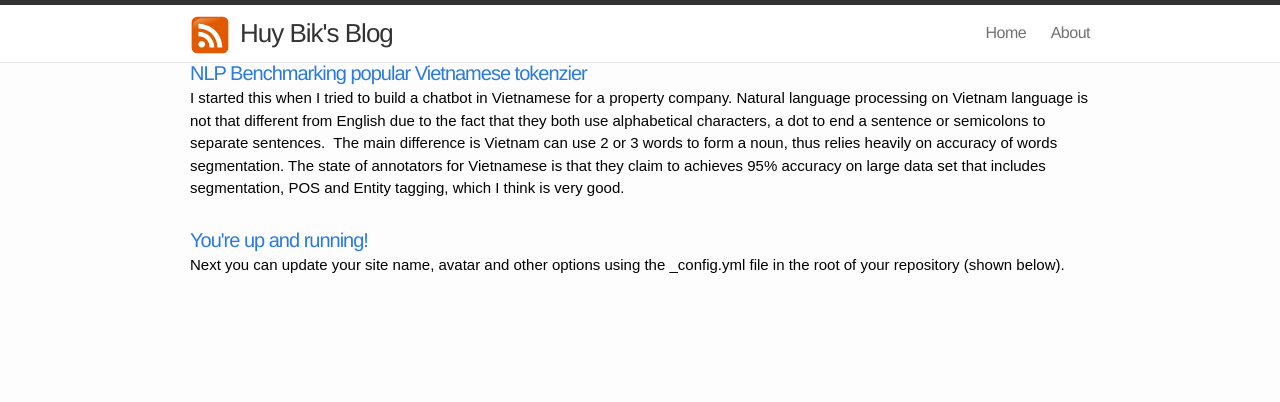
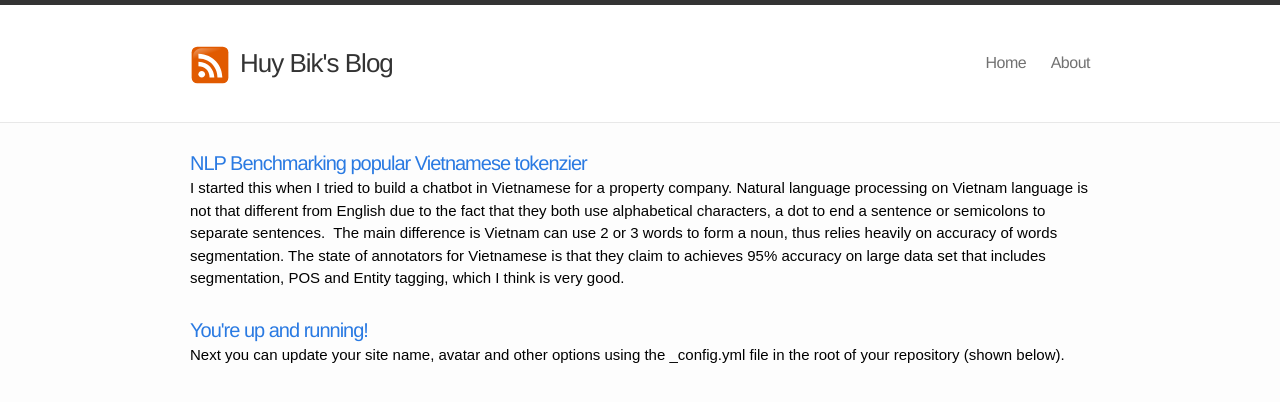
Before and after one commit to huybik/huybik.github.io, a Jekyll site: the page built from index.html, in a window 1280 px wide. Shown: the top 402 px of the page. Built offline with Jekyll 4.4.1, drawn with Linux system fonts in a browser that asks for light colours.

Commit message:
Update main.css

```diff
--- a/css/main.css
+++ b/css/main.css
@@ -80,7 +80,7 @@ a:visited { color: #205caa; }
 .wrap:after { clear: both; }
 .wrap {
   max-width: 800px;
-  padding: 0 30px;
+  padding: 30px 30px;
   margin: 0 auto;
   zoom: 1;
 }
```
